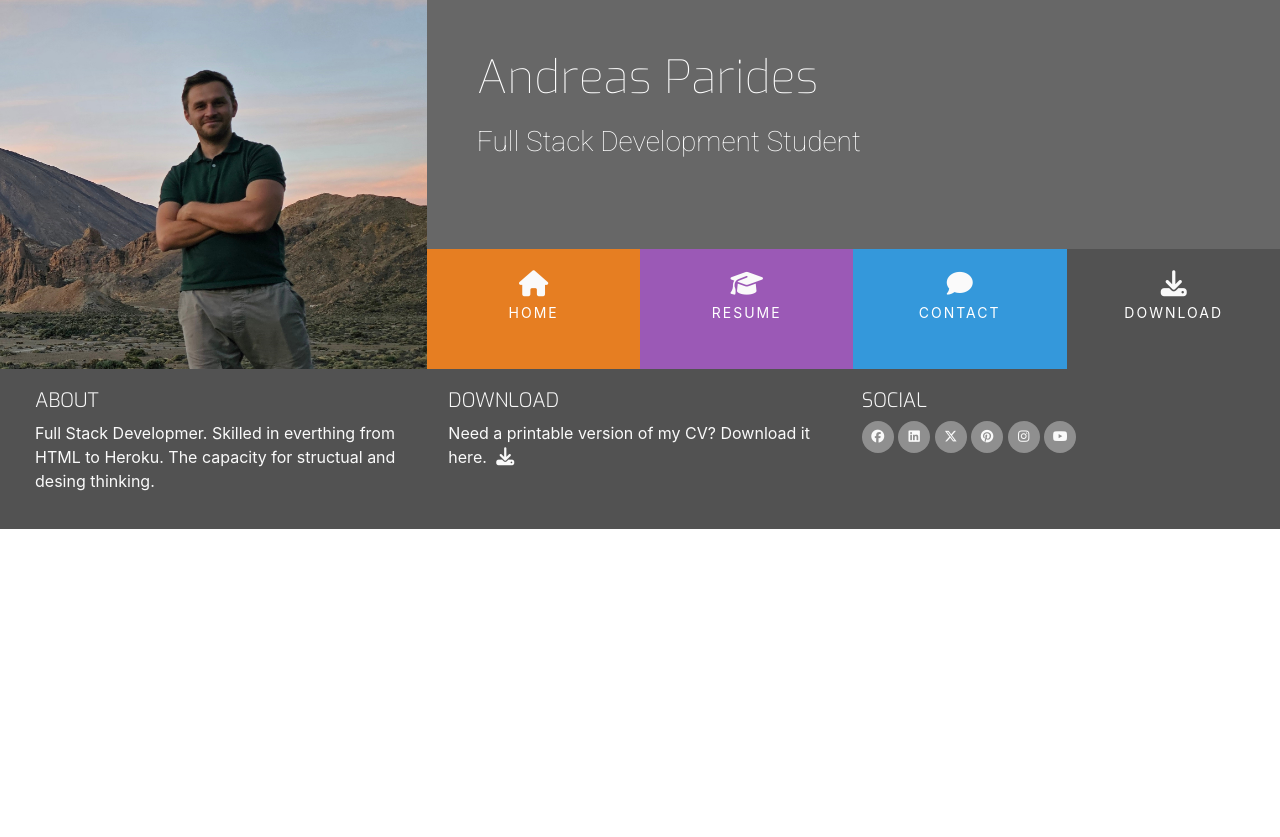
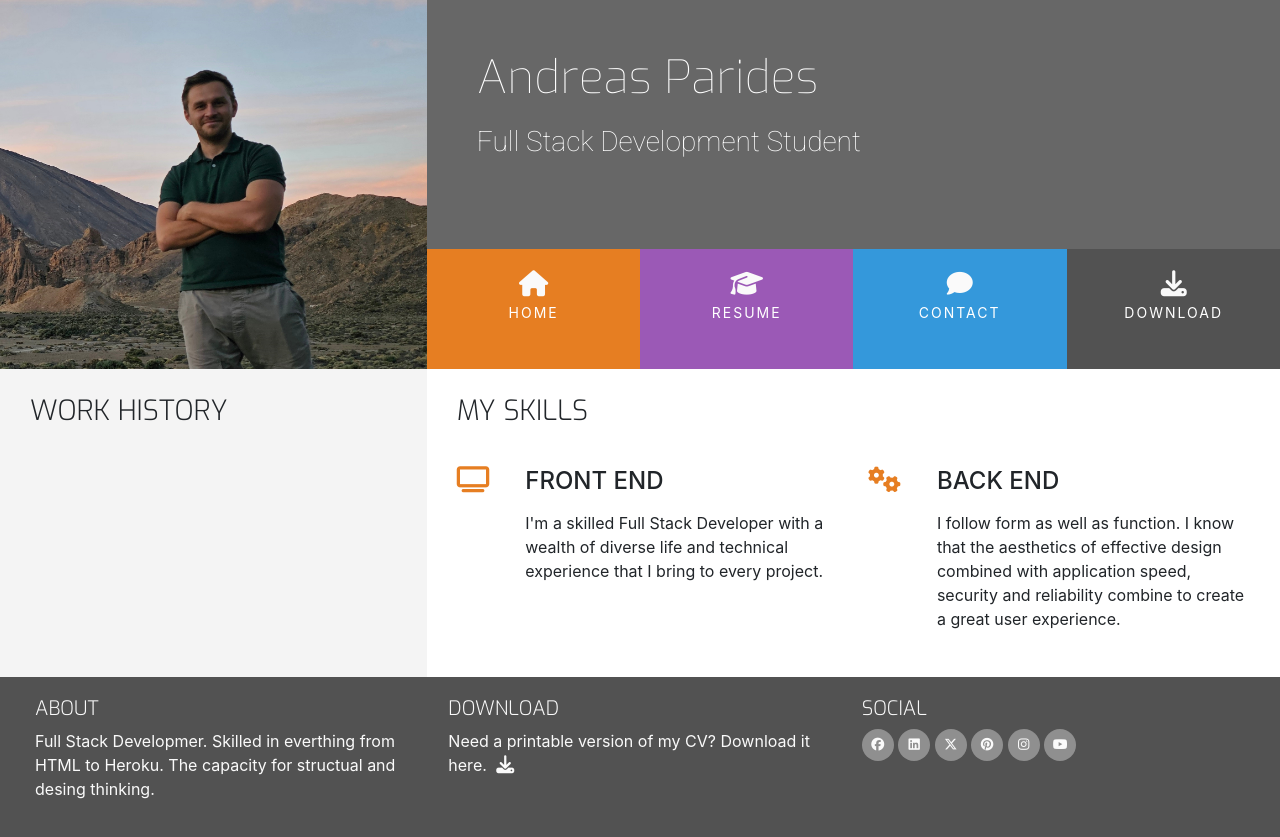
Before and after one commit to parides55/this-is-my-cv, a plain HTML site: page resume.html in a window 1280 px wide. Before the commit the page ends 800 px from the top, so only its background shows below. Drawn offline with nearby package versions, Linux system fonts and the light colour scheme.

Commit message:
create basic stracture of the resume.html

```diff
--- a/resume.html
+++ b/resume.html
@@ -9,6 +9,7 @@
         integrity="sha384-xOolHFLEh07PJGoPkLv1IbcEPTNtaed2xpHsD9ESMhqIYd0nLMwNLD69Npy4HI+N" crossorigin="anonymous">
     <link rel="stylesheet" href="https://cdnjs.cloudflare.com/ajax/libs/hover.css/2.3.1/css/hover-min.css"
         type="text/css">
+        <!--My CSS-->
     <link rel="stylesheet" href="/assets/css/style.css" type="text/css">
     <title>Andreas Parides</title>
 </head>
@@ -45,7 +46,55 @@
             </div>
         </div>
     </header>
-    <section>
+    <section class="container-fluid">
+        <div class="row">
+            <div class="col-md-4 bg-color-personal-info section-column">
+                <div class="row">
+                    <div class="col-12">
+                        <h3 class="section-heading uppercase">Work history</h3>
+                    </div>
+                </div>
+            </div>
+            <div class="col-md-8 bg-color-three-reasons section-column">
+                <div class="row">
+                    <div class="col">
+                        <h3 class="section-heading uppercase">My skills</h3>
+                    </div>
+                </div>
+                <div class="row">
+                    <div class="col-10 offset-1 offset-sm-0 col-sm-4 col-md-6">
+                        <div class="row">
+                            <div class="col-2">
+                                <i class="three-reasons-icon fa-solid fa-tv" aria-hidden="true"></i>
+                            </div>
+                            <div class="col-10">
+                                <h4 class="three-reasons-heading uppercase">Front end</h4>
+                                <p>
+                                    I'm a skilled Full Stack Developer with a wealth of diverse life and technical
+                                    experience that I bring to every project.
+                                </p>
+                            </div>
+                        </div>
+                    </div>
+                    <div class="col-10 offset-1 offset-sm-0 col-sm-4 col-md-6">
+                        <div class="row">
+                            <div class="col-2">
+                                <i class="three-reasons-icon fa-solid fa-gears" aria-hidden="true"></i>
+                            </div>
+                            <div class="col-10">
+                                <h4 class="three-reasons-heading uppercase">Back end</h4>
+                                <p>
+                                    I follow form as well as function. I know that the aesthetics of effective design
+                                    combined with application speed, security and reliability combine to create a great
+                                    user experience.
+                                </p>
+                            </div>
+                        </div>
+                    </div>
+
+                </div>
+            </div>
+        </div>
 
     </section>
     <footer class="container-fluid">
```
Also changed, not shown: index.html (+2 -2 lines).
